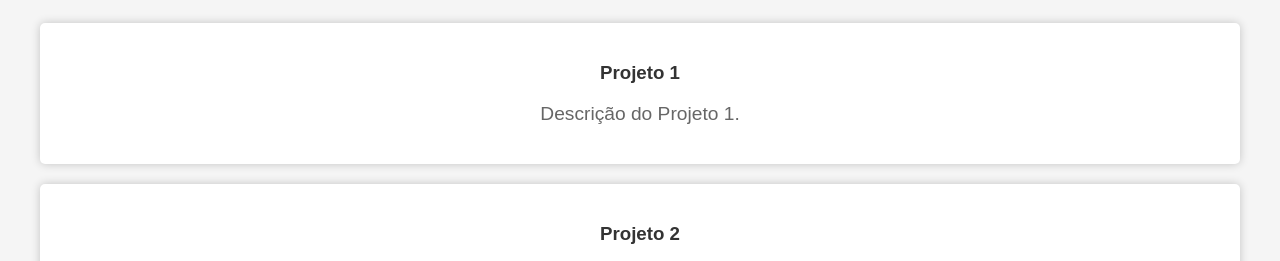
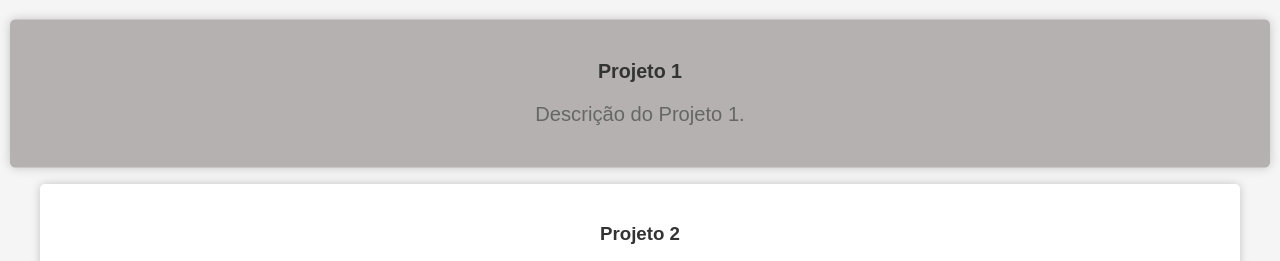
Before and after one commit to brunovitorp/FAP, a plain HTML site: page index.html in a window 1280 px wide. In both pictures the pointer is over the element 640 px from the left and 605 px from the top of the page. Shown: the part 512-773 px from the top of the page. Drawn offline with Linux system fonts and the light colour scheme.

Commit message:
Adicionando efeitos na galeria e nos projetos

```diff
--- a/port.css
+++ b/port.css
@@ -130,6 +130,15 @@ p {
 
     /* Adiciona margem na parte superior e inferior dos elementos */
     margin: 20px 0;
+
+    transition: background-color 1.5s; /* Adiciona uma transição suave na mudança de cor de fundo */
+
+}
+
+.projeto:hover {
+    background-color: #b6b1b1; /* Muda a cor de fundo no hover */
+    cursor: pointer; /* Altera o cursor para um ícone de mão (ponteiro) no hover */
+    transform: scale(1.05); /* Aplica uma escala (zoom) no hover */
 }
 
 /* Estilos para os títulos dos projetos */
@@ -156,6 +165,9 @@ h3 {
     max-width: 100%; /* Imagens ajustadas para caber nas caixas */
     height: auto; /* Mantém a proporção original da imagem */
 }
+.imagem:hover{
+    transform: scale(1.5); /* Aplica uma escala (zoom) no hover */
+}
 
 /* Estilos para o rodapé */
 footer {
```
